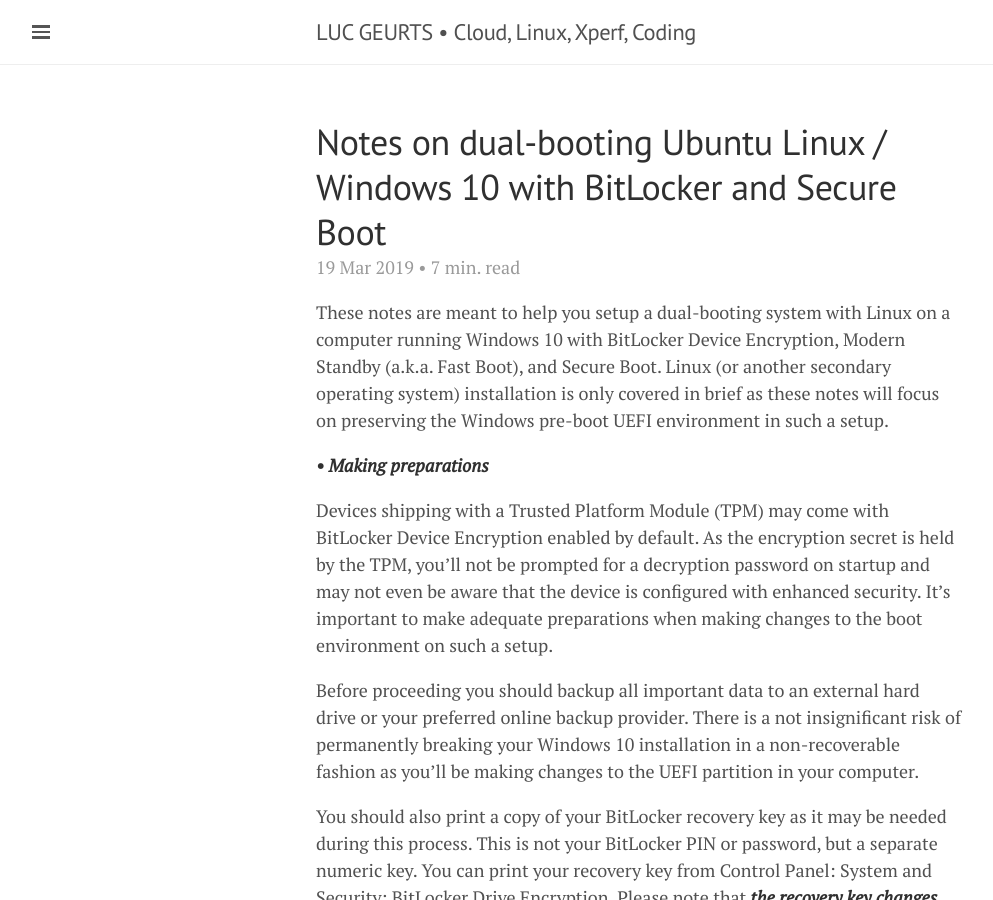
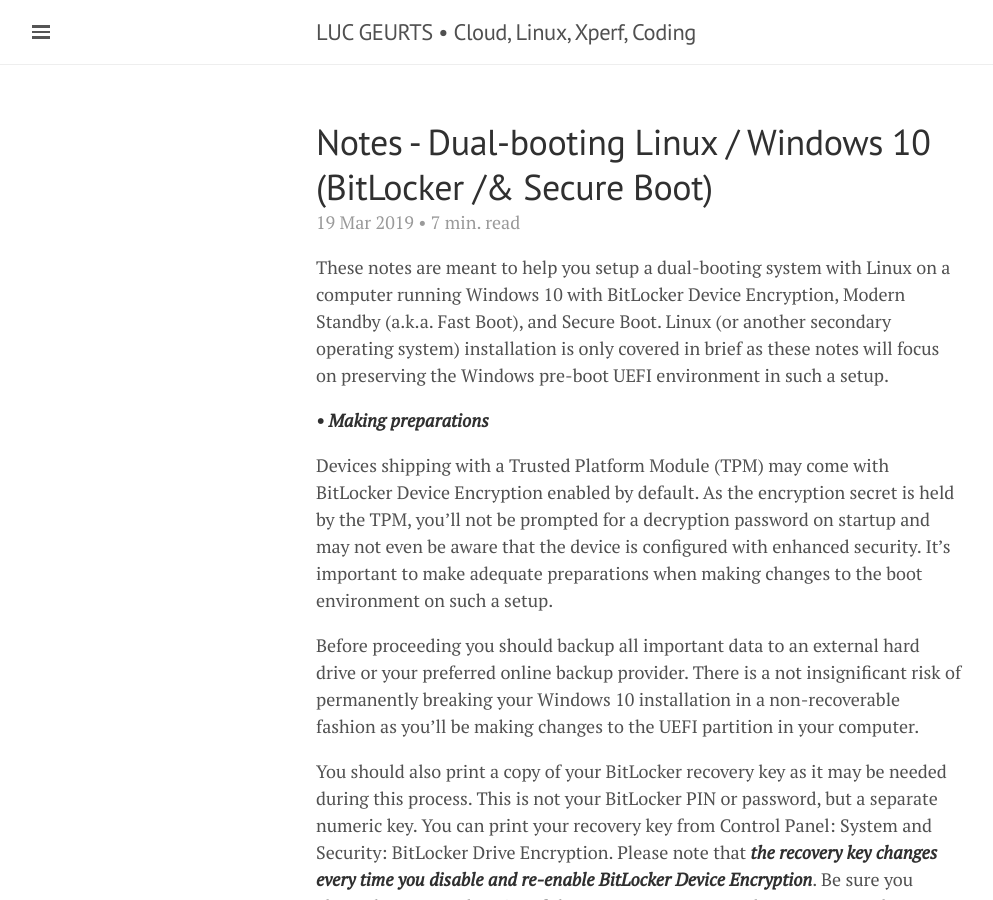
Before and after one commit to lgeurts/lgeurts.github.io, a Jekyll site: the page built from _posts/2019-03-19-dual-booting-windows-and-linux.md, in a window 1280 px wide and 900 px high. Shown: the whole window, without its empty margins (0-993 px from the left). Built offline with Jekyll 4.4.1, drawn with Linux system fonts in a browser that asks for light colours; nearby versions of some CDN libraries; comment, search, counter and statistics services are not loaded.

Commit message:
Update 2019-03-19-dual-booting-windows-and-linux.md

```diff
--- a/_posts/2019-03-19-dual-booting-windows-and-linux.md
+++ b/_posts/2019-03-19-dual-booting-windows-and-linux.md
@@ -1,6 +1,6 @@
 ---
 layout: post
-title: Notes on dual-booting Ubuntu Linux / Windows 10 with BitLocker and Secure Boot
+title: Notes - Dual-booting Linux / Windows 10 (BitLocker /& Secure Boot)
 read_time: true
 comments: true
 category: Open Source
```
